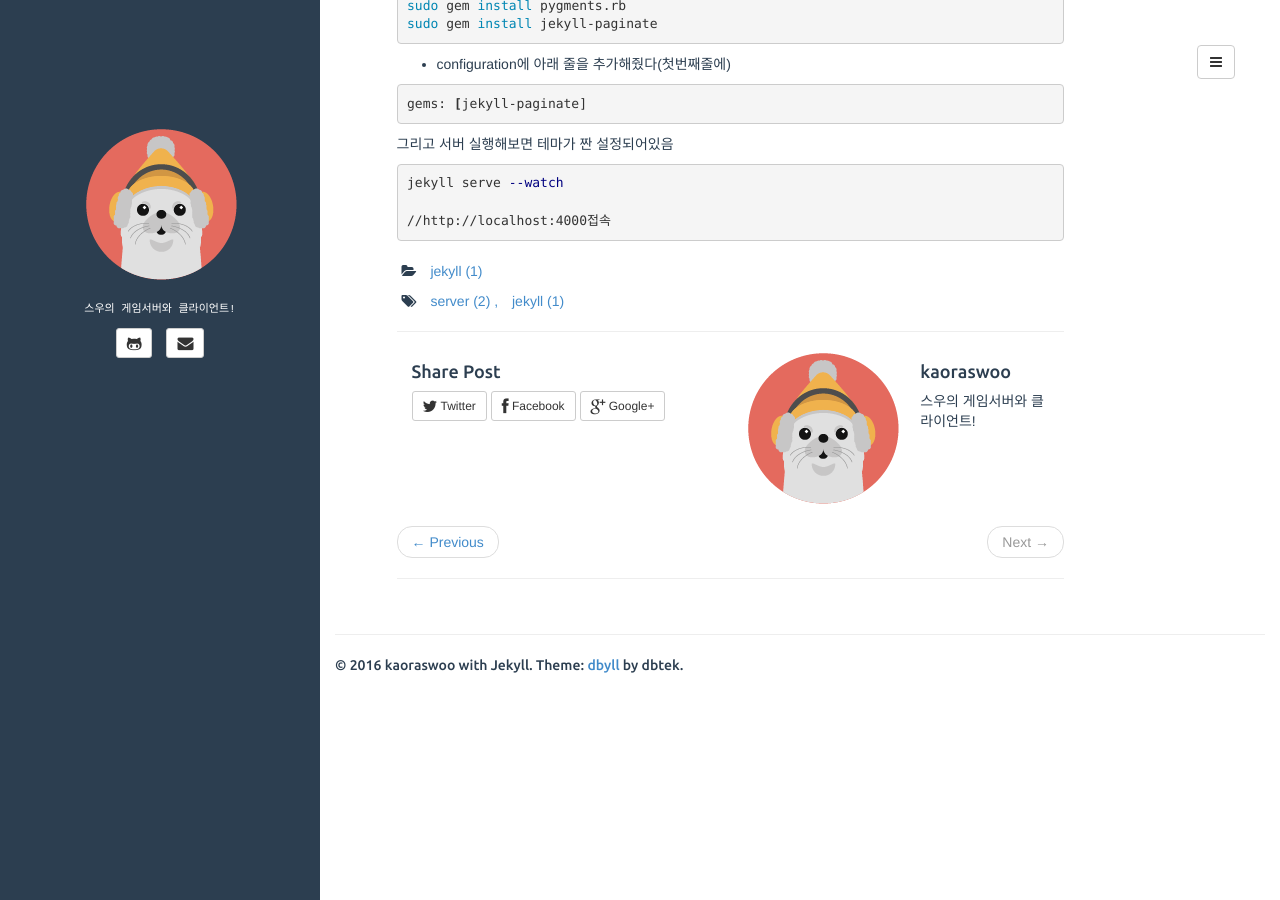
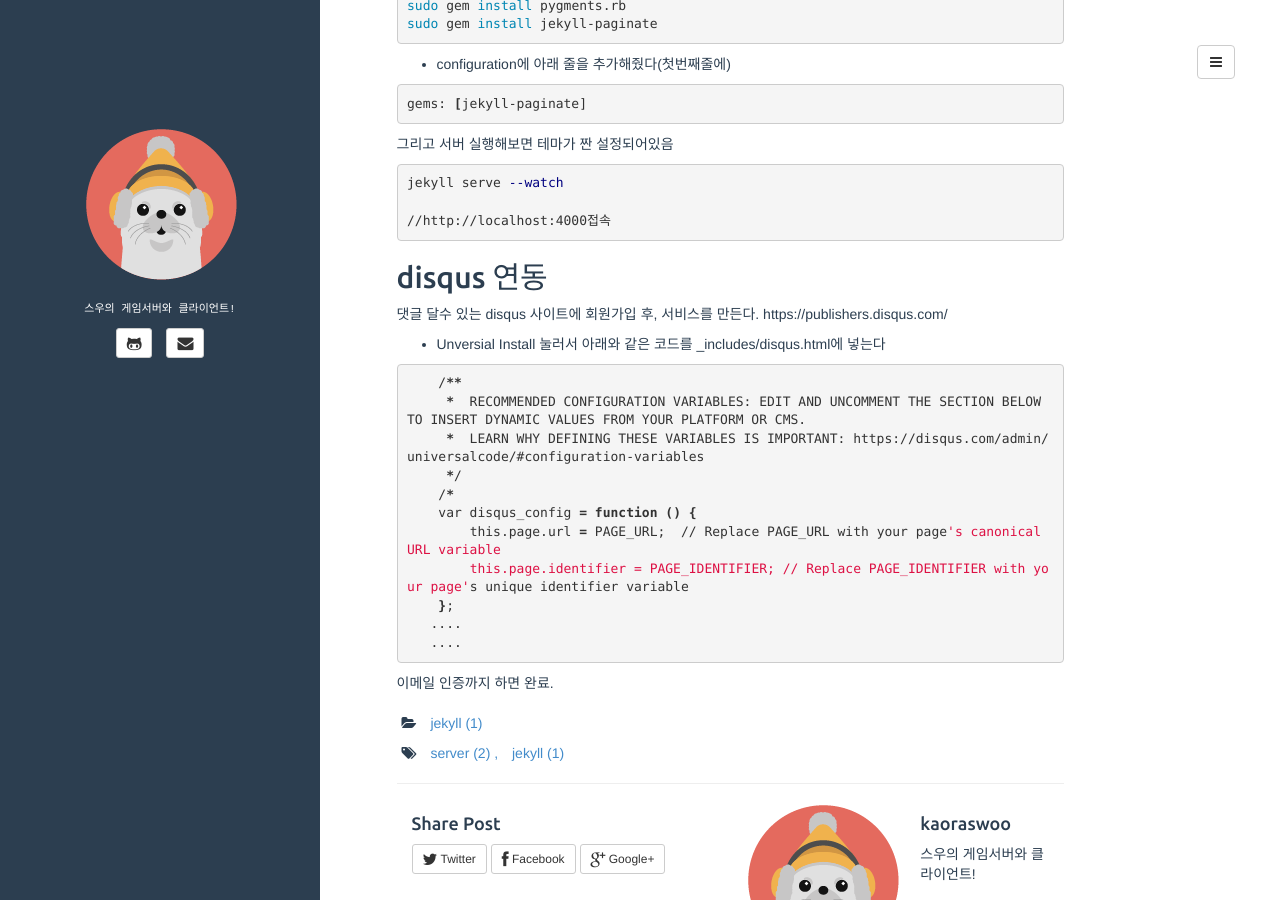
Before and after one commit to kaoraswoo/oldkaoraswoo.github.io, a Jekyll site: the page built from _posts/2016-01-06-jekyll-setting.md, in a window 1280 px wide and 900 px high, scrolled down 1194 px. Built offline with Jekyll 4.4.1, drawn with Linux system fonts in a browser that asks for light colours; comment, search, counter and statistics services are not loaded.

Commit message:
disqus 연동.

```diff
--- a/_includes/disqus.html
+++ b/_includes/disqus.html
@@ -1,14 +1,23 @@
 {% if site.disqus %}
 <div id="disqus_thread"></div>
-<script type="text/javascript">
-    /* * * CONFIGURATION VARIABLES * * */
-    var disqus_shortname = '{{ site.disqus }}';
+<script>
+    /**
+     *  RECOMMENDED CONFIGURATION VARIABLES: EDIT AND UNCOMMENT THE SECTION BELOW TO INSERT DYNAMIC VALUES FROM YOUR PLATFORM OR CMS.
+     *  LEARN WHY DEFINING THESE VARIABLES IS IMPORTANT: https://disqus.com/admin/universalcode/#configuration-variables
+     */
+    /*
+    var disqus_config = function () {
+        this.page.url = PAGE_URL;  // Replace PAGE_URL with your page's canonical URL variable
+        this.page.identifier = PAGE_IDENTIFIER; // Replace PAGE_IDENTIFIER with your page's unique identifier variable
+    };
+    */
+    (function() {  // DON'T EDIT BELOW THIS LINE
+        var d = document, s = d.createElement('script');
 
-    /* * * DON'T EDIT BELOW THIS LINE * * */
-    (function() {
-        var dsq = document.createElement('script'); dsq.type = 'text/javascript'; dsq.async = true;
-        dsq.src = '//' + disqus_shortname + '.disqus.com/embed.js';
-        (document.getElementsByTagName('head')[0] || document.getElementsByTagName('body')[0]).appendChild(dsq);
+        s.src = '//swoosblog.disqus.com/embed.js';
+
+        s.setAttribute('data-timestamp', +new Date());
+        (d.head || d.body).appendChild(s);
     })();
 </script>
 <noscript>Please enable JavaScript to view the <a href="https://disqus.com/?ref_noscript" rel="nofollow">comments powered by Disqus.</a></noscript>
--- a/_posts/2016-01-06-jekyll-setting.md
+++ b/_posts/2016-01-06-jekyll-setting.md
@@ -80,3 +80,27 @@
 
 //http://localhost:4000접속
 {% endhighlight %}
+
+## disqus 연동
+댓글 달수 있는 disqus 사이트에 회원가입 후, 서비스를 만든다.
+https://publishers.disqus.com/
+
+* Unversial Install 눌러서 아래와 같은 코드를 _includes/disqus.html에 넣는다
+
+{% highlight bash %}
+    /**
+     *  RECOMMENDED CONFIGURATION VARIABLES: EDIT AND UNCOMMENT THE SECTION BELOW TO INSERT DYNAMIC VALUES FROM YOUR PLATFORM OR CMS.
+     *  LEARN WHY DEFINING THESE VARIABLES IS IMPORTANT: https://disqus.com/admin/universalcode/#configuration-variables
+     */
+    /*
+    var disqus_config = function () {
+        this.page.url = PAGE_URL;  // Replace PAGE_URL with your page's canonical URL variable
+        this.page.identifier = PAGE_IDENTIFIER; // Replace PAGE_IDENTIFIER with your page's unique identifier variable
+    };
+   ....
+   ....
+
+
+{% endhighlight %}
+
+이메일 인증까지 하면 완료.
```
